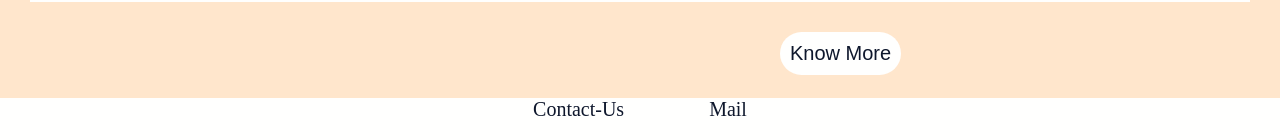
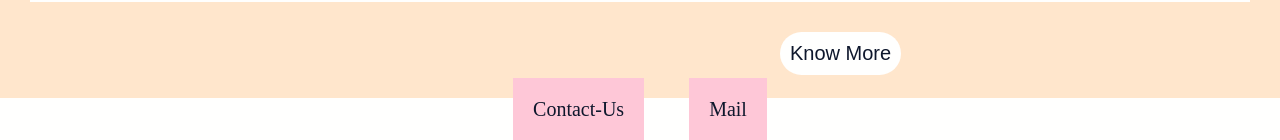
Before and after one commit to GauriTh06/bakery-shop, a plain HTML site: page index.html in a window 1280 px wide. Shown: the part 3867-4007 px from the top of the page. Drawn offline with Linux system fonts and the light colour scheme.

Commit message:
The blissful bakes

```diff
--- a/style.css
+++ b/style.css
@@ -137,4 +137,5 @@
     margin: 20px 20px;
     padding: 20px;
     cursor: pointer;
+    background-color: #fec7d7;
 }
```
